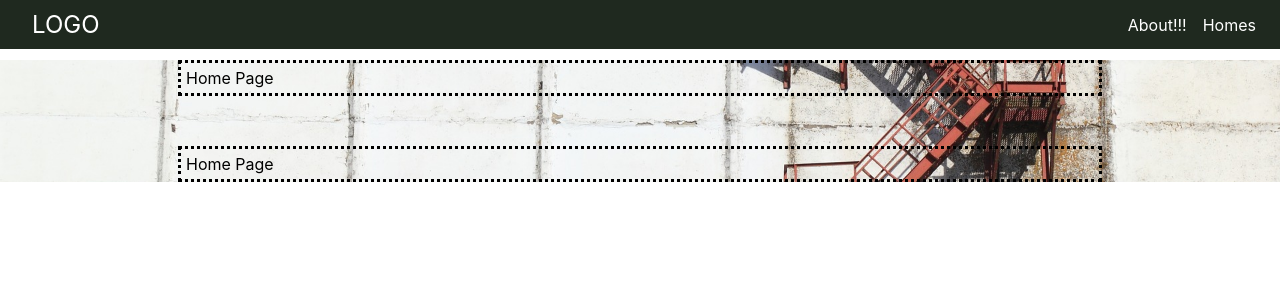
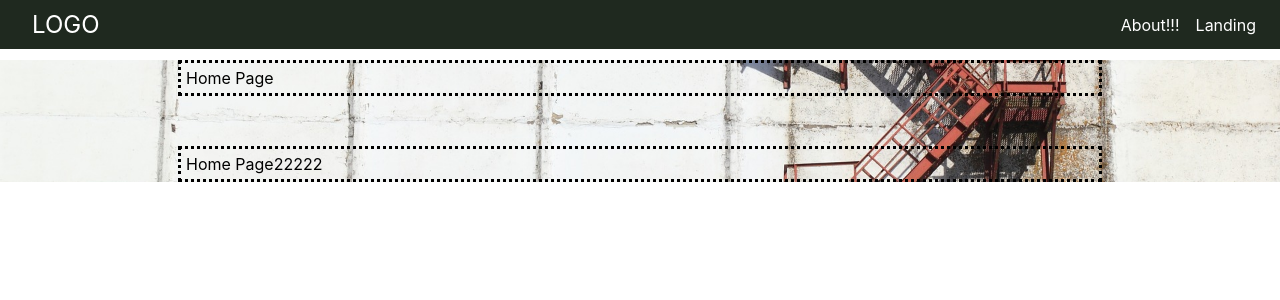
Before and after one commit to eduoblys/myweb, a React (Create React App) app: page /myweb in a window 1280 px wide. Shown: the top 300 px of the page. Built offline with nearby package versions, Linux system fonts and the light colour scheme.

Commit message:
gh pages fix10

```diff
--- a/src/components/Home.js
+++ b/src/components/Home.js
@@ -3,7 +3,7 @@ import React from 'react';
 const Home = props => (
     <div>
         <div className="text-field">Home Page</div>
-        <div className="text-field">Home Page</div>
+        <div className="text-field">Home Page22222</div>
     </div>
 );
 
--- a/src/components/Toolbar/Toolbar.js
+++ b/src/components/Toolbar/Toolbar.js
@@ -9,7 +9,7 @@ const toolbar = props => (
             <div className="toolbar_navigation-items">
                 <ul>
                     <li><Link to="/about" >About!!!</Link></li>
-                    <li><Link to="/myweb" >Homes</Link></li>
+                    <li><Link to="/myweb" >Landing</Link></li>
                 </ul>
             </div>
         </nav>
```
Also changed, not shown: 1 other file (tests, documents, lock files or other folders).
